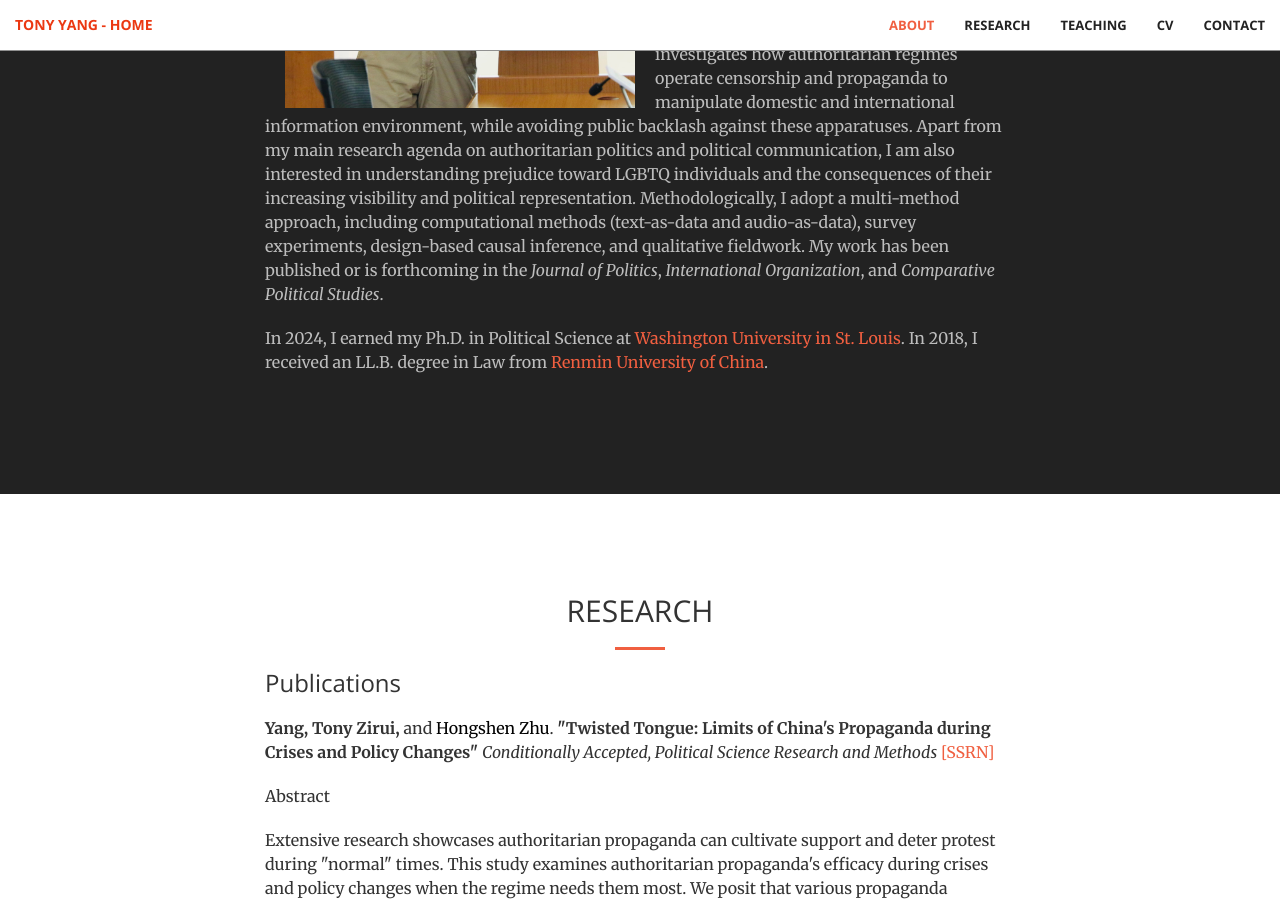
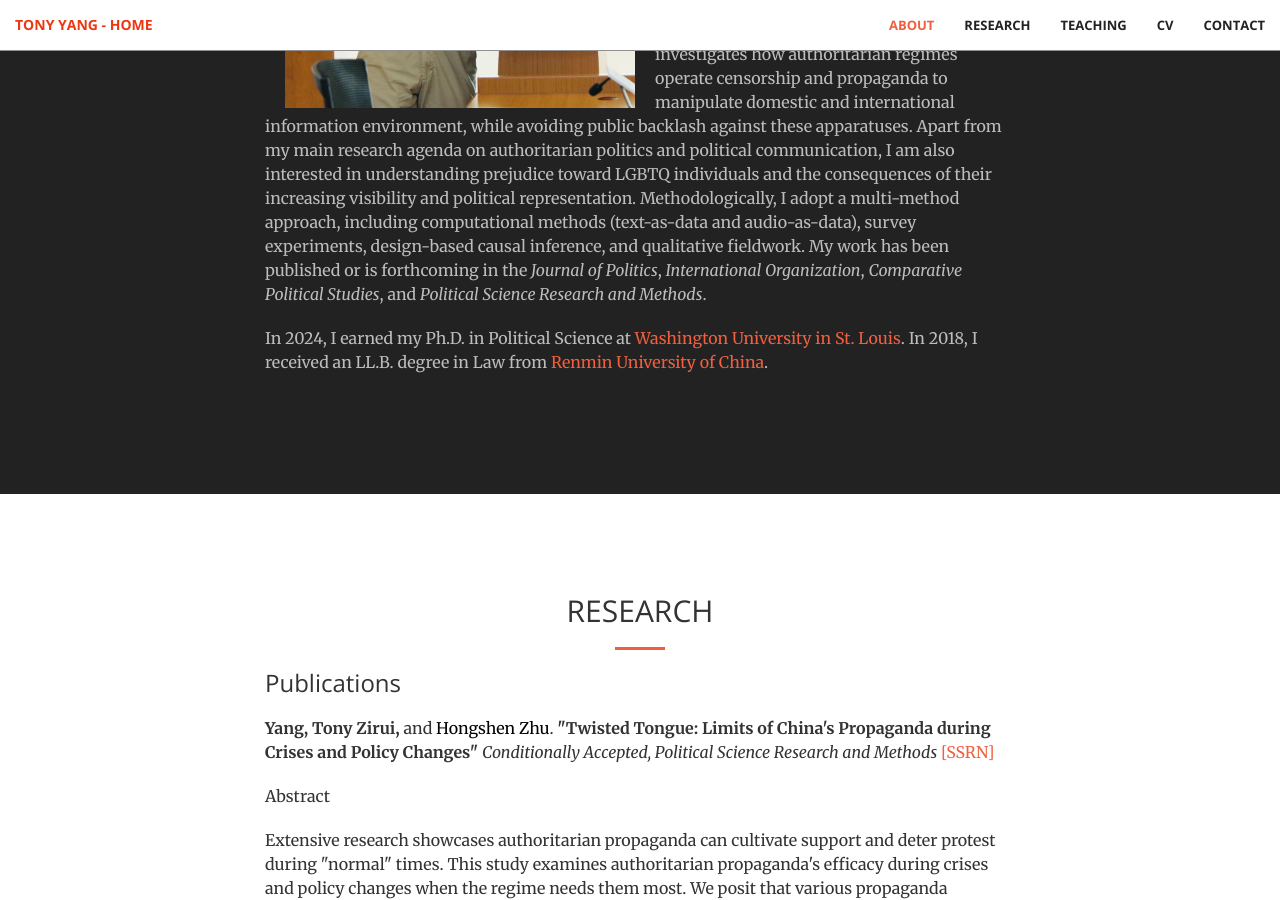
Before and after one commit to tonyhsfz/website, a Jekyll site: the page built from index.html, in a window 1280 px wide and 900 px high, scrolled down 1318 px. Built offline with Jekyll 4.4.1, drawn with Linux system fonts in a browser that asks for light colours.

Commit message:
Update Bio.html

```diff
--- a/_includes/Bio.html
+++ b/_includes/Bio.html
@@ -17,7 +17,8 @@
                     Apart from my main research agenda on authoritarian politics and political communication,
                     I am also interested in understanding prejudice toward LGBTQ individuals and the consequences of their increasing visibility and political representation.
                     Methodologically, I adopt a multi-method approach, including computational methods (text-as-data and audio-as-data), survey experiments, design-based causal inference,
-                    and qualitative fieldwork. My work has been published or is forthcoming in the <i>Journal of Politics</i>, <i>International Organization</i>, and <i>Comparative Political Studies</i>.</p>
+                    and qualitative fieldwork. My work has been published or is forthcoming in the <i>Journal of Politics</i>, <i>International Organization</i>,
+                    <i>Comparative Political Studies</i>, and <i>Political Science Research and Methods</i>.</p>
                 <p class="text-faded">In 2024, I earned my Ph.D. in Political Science at <a href="https://polisci.wustl.edu/">Washington University in St. Louis</a>.
                     In 2018, I received an LL.B. degree in Law from <a href="http://www.law.ruc.edu.cn/home/eng/">Renmin University of China</a>.</p>
             </div>
```
